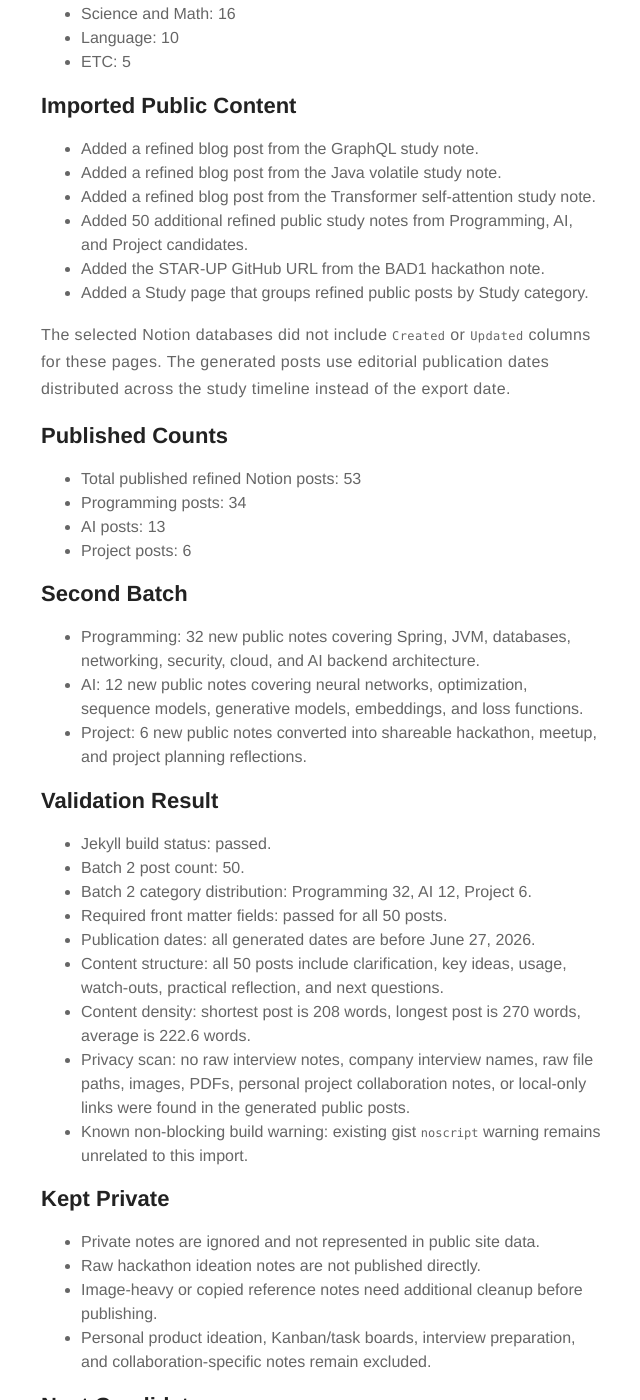
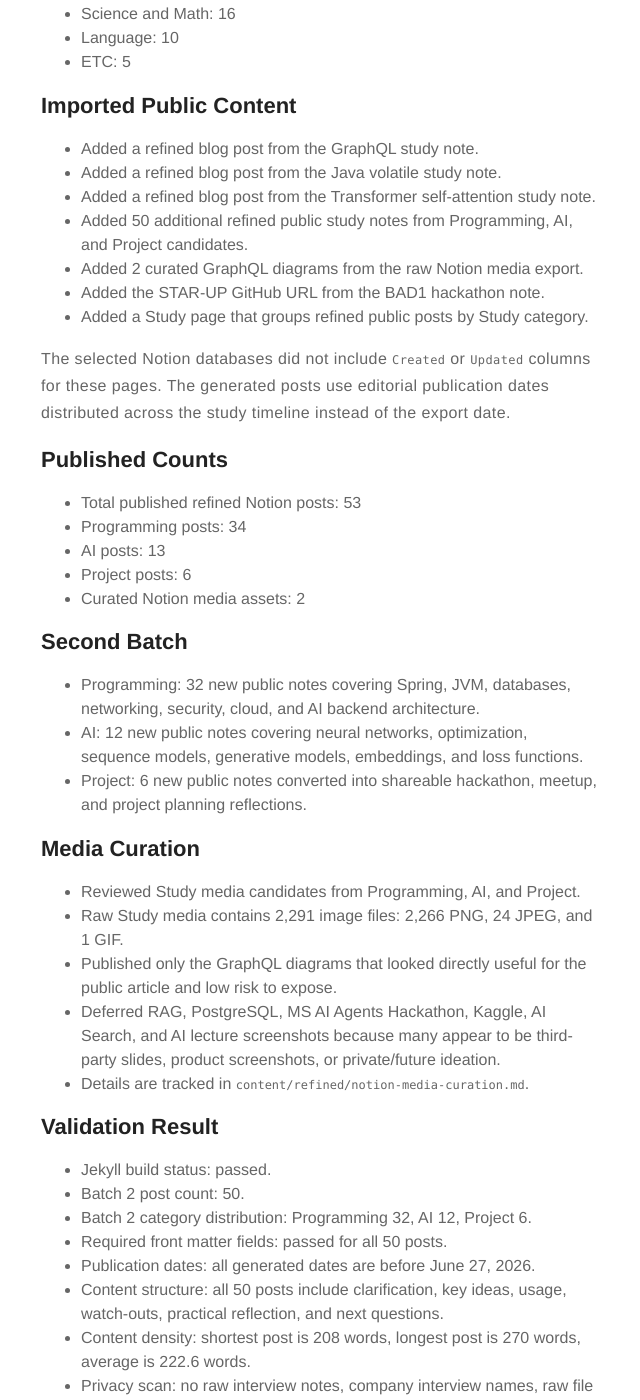
Before and after one commit to ohdoking/ohdoking.github.io, a Jekyll site: the page built from content/refined/notion-import-summary.md, in a window 1280 px wide and 1400 px high, scrolled down 428 px. Shown: the whole window, without its empty margins (319-959 px from the left). Built offline with Jekyll 4.4.1, drawn with Linux system fonts in a browser that asks for light colours; our own code applies the rules of GitHub Pages for plain Markdown files.

Commit message:
Add curated Notion media assets

```diff
--- a/content/refined/notion-import-summary.md
+++ b/content/refined/notion-import-summary.md
@@ -19,6 +19,7 @@
 - Added a refined blog post from the Java volatile study note.
 - Added a refined blog post from the Transformer self-attention study note.
 - Added 50 additional refined public study notes from Programming, AI, and Project candidates.
+- Added 2 curated GraphQL diagrams from the raw Notion media export.
 - Added the STAR-UP GitHub URL from the BAD1 hackathon note.
 - Added a Study page that groups refined public posts by Study category.
 
@@ -30,12 +31,21 @@
 - Programming posts: 34
 - AI posts: 13
 - Project posts: 6
+- Curated Notion media assets: 2
 
 ## Second Batch
 
 - Programming: 32 new public notes covering Spring, JVM, databases, networking, security, cloud, and AI backend architecture.
 - AI: 12 new public notes covering neural networks, optimization, sequence models, generative models, embeddings, and loss functions.
 - Project: 6 new public notes converted into shareable hackathon, meetup, and project planning reflections.
+
+## Media Curation
+
+- Reviewed Study media candidates from Programming, AI, and Project.
+- Raw Study media contains 2,291 image files: 2,266 PNG, 24 JPEG, and 1 GIF.
+- Published only the GraphQL diagrams that looked directly useful for the public article and low risk to expose.
+- Deferred RAG, PostgreSQL, MS AI Agents Hackathon, Kaggle, AI Search, and AI lecture screenshots because many appear to be third-party slides, product screenshots, or private/future ideation.
+- Details are tracked in `content/refined/notion-media-curation.md`.
 
 ## Validation Result
 
```
Also changed, not shown: _posts/2024-10-15-graphql-for-backend-developers.md (+6 -0 lines), content/refined/notion-media-curation.md (added, +33 -0 lines), assets/images/study/graphql/graphql-resolver-flow.png (added), assets/images/study/graphql/rest-vs-graphql-flow.png (added).
